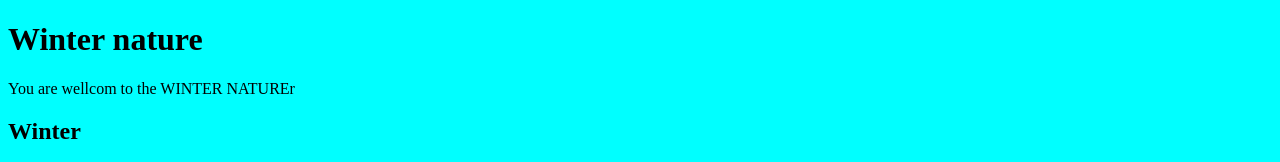
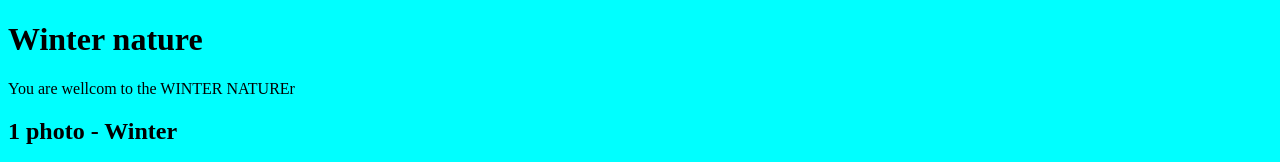
Before and after one commit to GoodDay2000/ProjectWSB, a plain HTML site: page index.html in a window 1280 px wide. Shown: the top 162 px of the page. Drawn offline with Linux system fonts and the light colour scheme; grey boxes are pictures that could not be loaded.

Commit message:
Zmien h2 (1 photo) na branchu winter

```diff
--- a/index.html
+++ b/index.html
@@ -32,7 +32,7 @@
     <p>You are wellcom to the WINTER NATUREr</p>
 
     <section class="Winter">
-        <h2>Winter</h2>
+        <h2>1 photo - Winter</h2>
         <img src="https://cdn.pixabay.com/photo/2017/03/02/16/54/iceland-2111811_960_720.jpg" alt="">
     </section>
 
```
